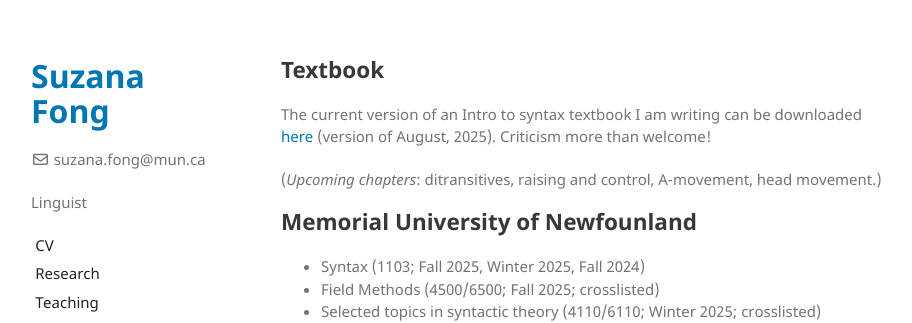
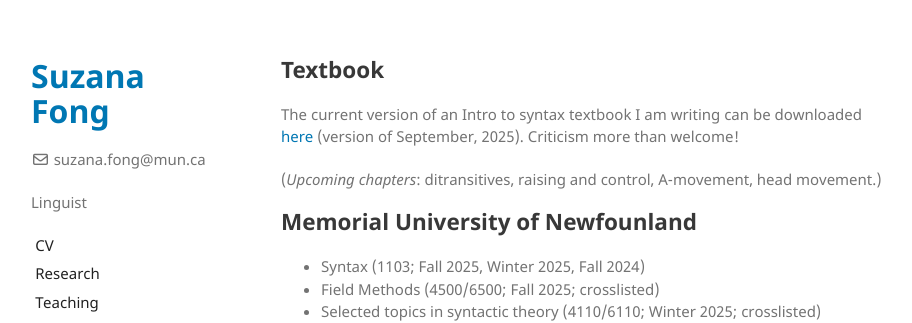
Before and after one commit to sznfng/sznfng.github.io, a Jekyll site: the page built from teaching.md, in a window 1280 px wide and 1060 px high. Shown: the top 323 px of the window, without its empty margins (179-1091 px from the left). Built offline with Jekyll 4.4.1, drawn with Linux system fonts in a browser that asks for light colours.

Commit message:
Update teaching.md

```diff
--- a/teaching.md
+++ b/teaching.md
@@ -4,7 +4,7 @@ title: Teaching
 ---
 ## Textbook
 
-The current version of an Intro to syntax textbook I am writing can be downloaded [here](files/Introduction_to_syntax_textbook.pdf) (version of August, 2025). Criticism more than welcome!
+The current version of an Intro to syntax textbook I am writing can be downloaded [here](files/Introduction_to_syntax_textbook_September_2025.pdf) (version of September, 2025). Criticism more than welcome!
 
 (_Upcoming chapters_: ditransitives, raising and control, A-movement, head movement.)
 
```
